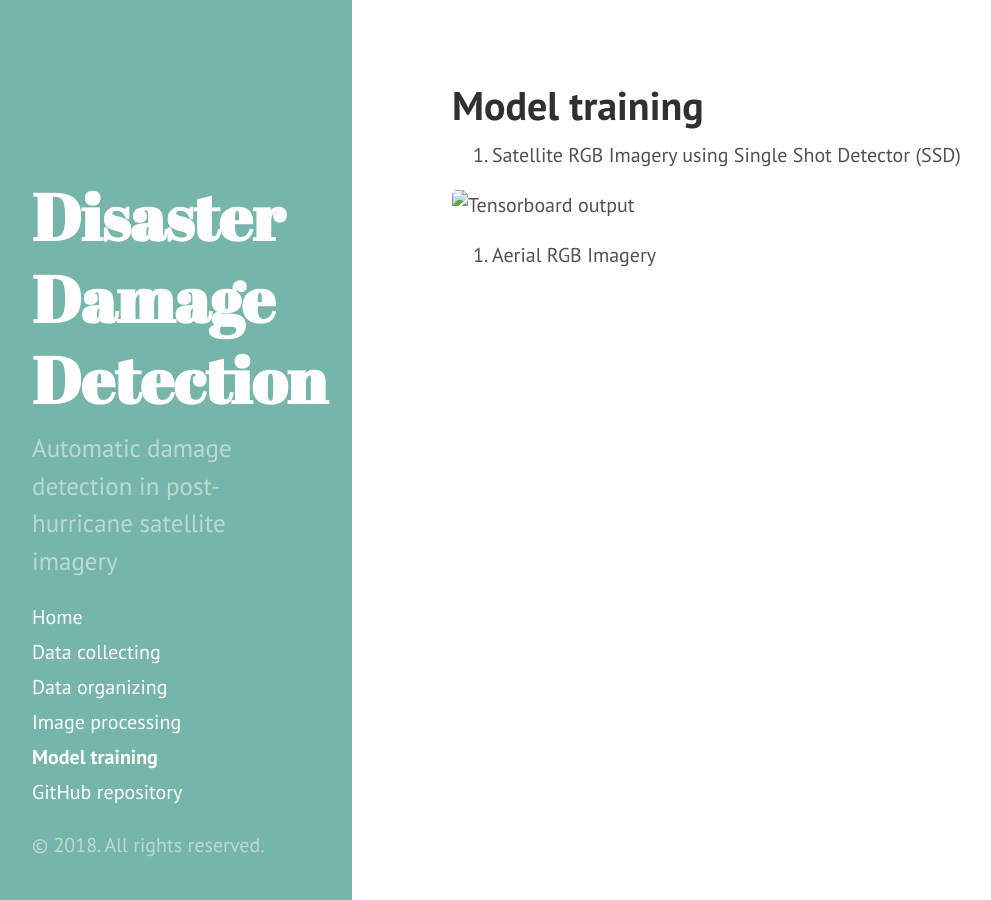
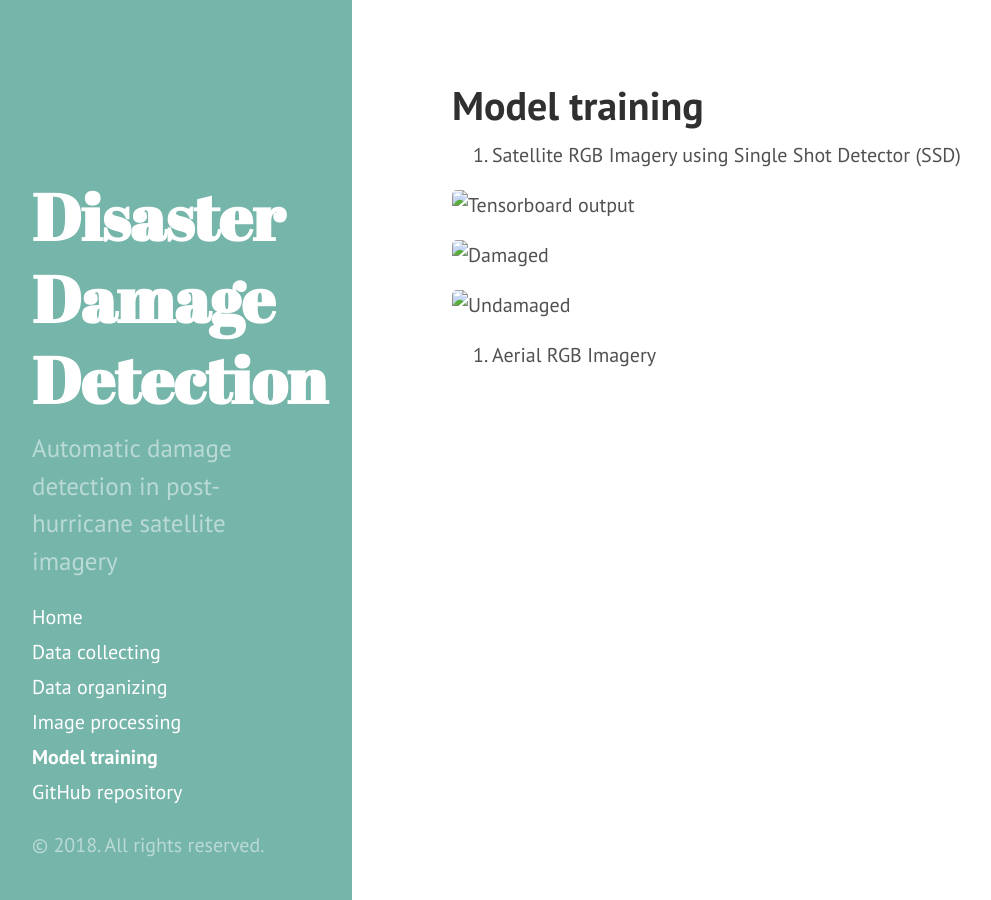
Before and after one commit to DDS-Lab/disaster-damage-detection, a Jekyll site: the page built from model-training.md, in a window 1280 px wide. Shown: the whole page, without its empty margins (8-999 px from the left). Built offline with Jekyll 4.4.1, drawn with Linux system fonts in a browser that asks for light colours.

Commit message:
Update model-training.md

```diff
--- a/model-training.md
+++ b/model-training.md
@@ -6,4 +6,6 @@ title: Model training
 
 ![Tensorboard output](tensorboard-sat.png)
 
+![Damaged](damaged-sat.png)![Undamaged](undamaged-sat.png)
+
 2. Aerial RGB Imagery
```
